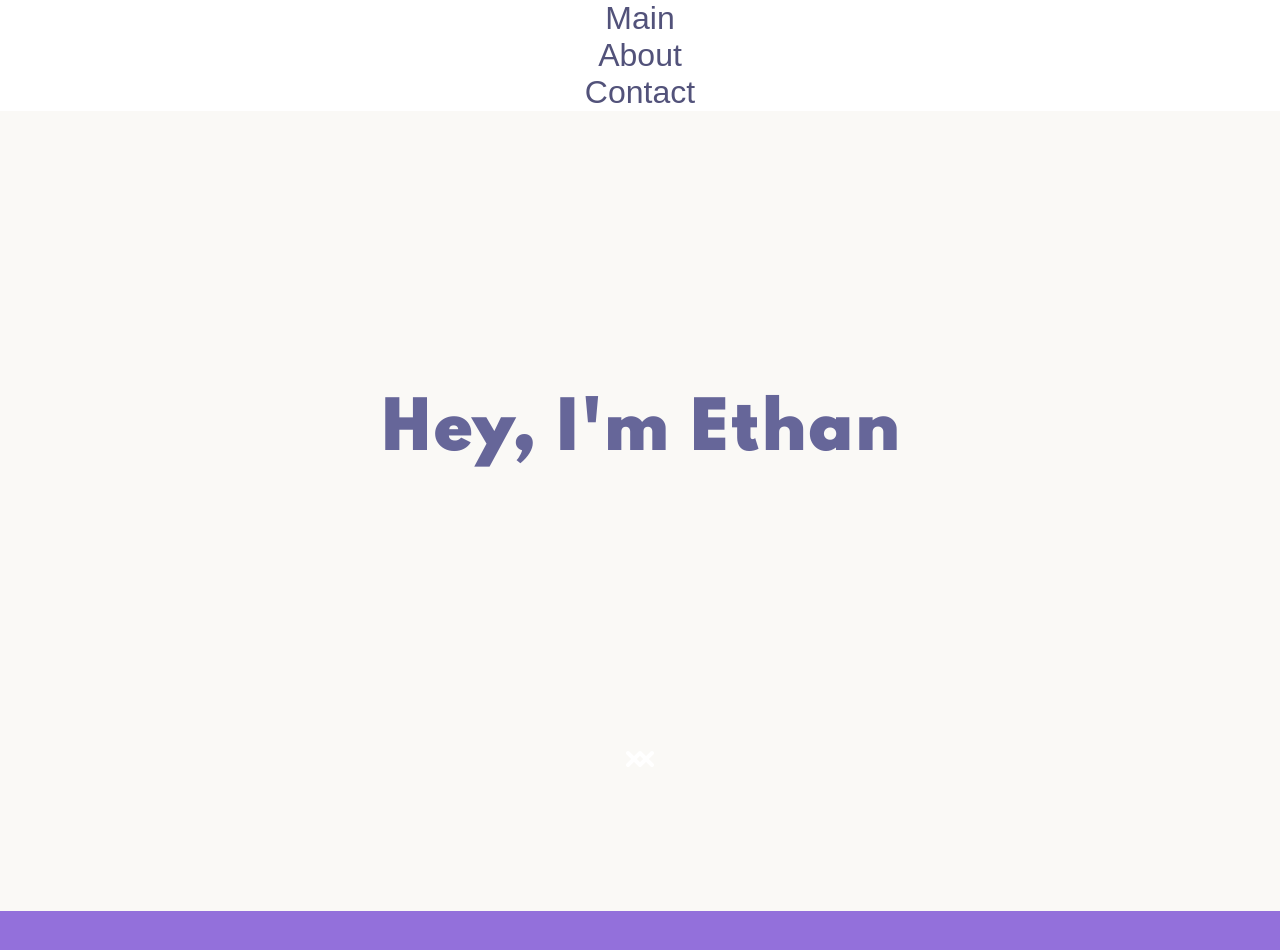
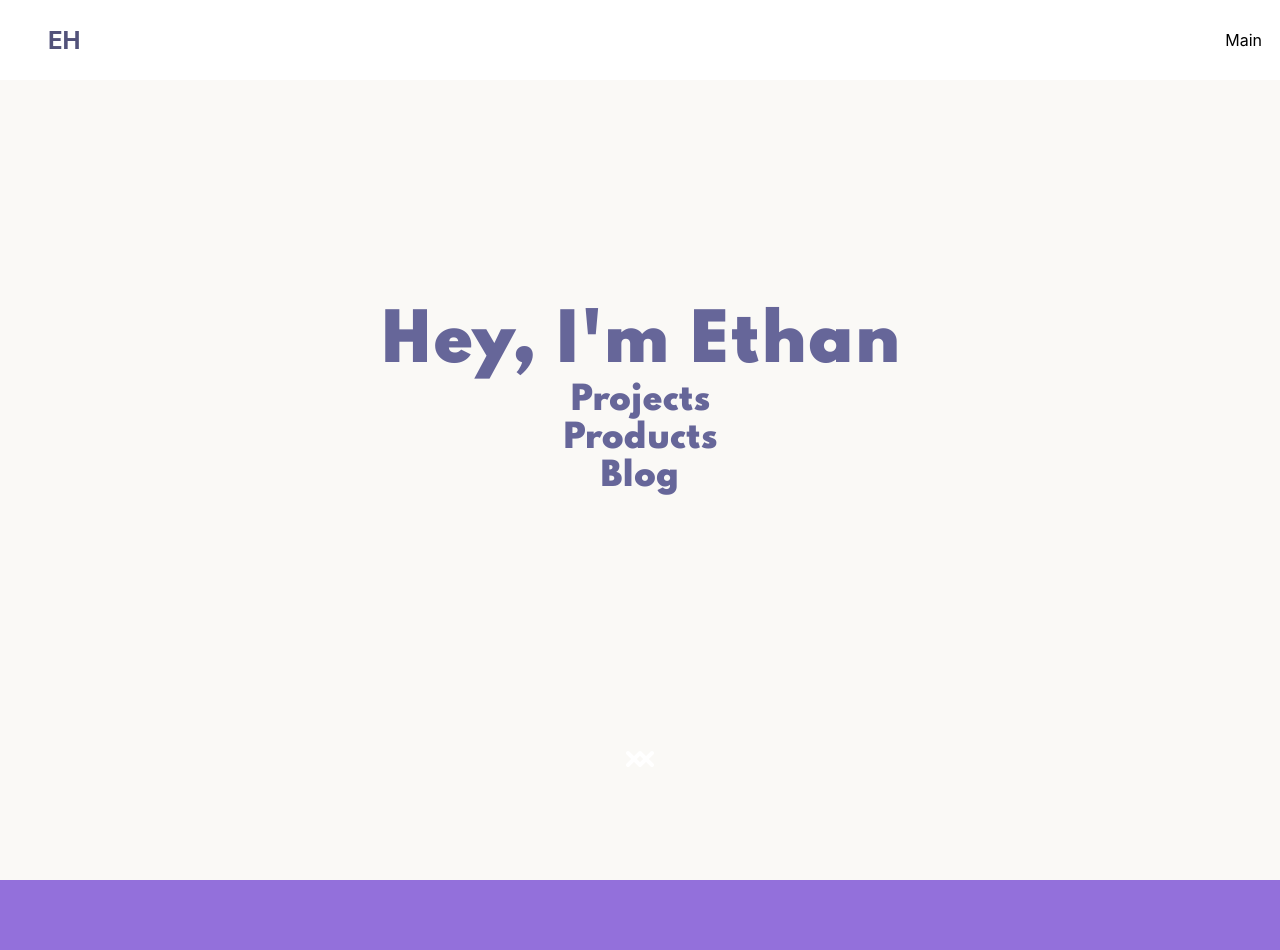
Before and after one commit to ethanherring/websiteversiontwo, a React (Create React App) app: page / in a window 1280 px wide. Shown: the top 950 px of the page. Built offline with nearby package versions, Linux system fonts and the light colour scheme.

Commit message:
Working on updated responsive navbar

```diff
--- a/package.json
+++ b/package.json
@@ -9,11 +9,11 @@
     "@testing-library/jest-dom": "^5.11.10",
     "@testing-library/react": "^11.2.6",
     "@testing-library/user-event": "^12.8.3",
-    "hamburger-react": "^2.4.1",
     "react": "^17.0.2",
     "react-dom": "^17.0.2",
     "react-ga": "^3.3.0",
     "react-icons": "^4.2.0",
+    "react-router-dom": "^5.2.0",
     "react-scripts": "4.0.3",
     "react-scroll": "^1.8.2",
     "styled-components": "^5.3.0",
--- a/src/App.css
+++ b/src/App.css
@@ -1,20 +1,13 @@
 * {
   margin: 0;
   padding: 0;
+  box-sizing: border-box;
 }
 
 .App {
   text-align: center;
 }
 
-
-.navbar {
-  position :fixed;
-  top: 0;
-  width: 100%;
-  text-align: right;
-  background-color: transparent;
-}
 
 
 
--- a/src/App.js
+++ b/src/App.js
@@ -1,5 +1,5 @@
 import { React, useEffect } from 'react';
-import Navbar from './Components/Navbar';
+import Navbar from './Components/Navbar/index.js';
 import Main from './Sections/Main';
 import About from './Sections/About';
 import Contact from './Sections/Contact';
--- a/src/Components/Navbar.js
+++ b/src/Components/Navbar.js
@@ -1,6 +1,5 @@
 import React, { Component } from 'react';
 import NavLinks from './NavLinks'
-import { Sling as Hamburger } from 'hamburger-react';
 import { useState } from 'react';
 
 
@@ -30,12 +29,6 @@ class Navbar extends Component {
         return(
 
             <div className="navbar">
-                <Hamburger easing="ease-in"
-                    onClick={this.setState({check: !this.state.check})}
-                    color="#666699" />
-
-
-
             </div>
         );
     }
--- /dev/null
+++ b/src/Components/Navbar/NavbarElements.js
@@ -0,0 +1,85 @@
+import styled from 'styled-components';
+import { Link as LinkS} from 'react-scroll';
+
+export const Nav = styled.nav`
+    background: transparent;
+    height: 80px;
+    /*margin-top: -80px;*/
+    display: flex;
+    justify-content: center;
+    align-items: center;
+    font-size 1rem;
+    position: sticky;
+    top: 0;
+    z-index: 10;
+
+    @media screen and (max-width: 960 px) {
+        transition: 0.8s all ease;
+    }
+`;
+
+export const NavbarContainer = styled.div`
+    display: flex;
+    justify-content: space-between;
+    height: 80px;
+    z-index: 1;
+    width: 100%;
+    padding: 0 24px;
+    maxwidth: 1100px;
+`;
+
+export const NavLogo = styled.div`
+    color: #52527a;
+    justify-self: flex-start;
+    cursor: pointer;
+    font-size: 1.5rem;
+    display: flex;
+    align-items: center;
+    margin-left: 24px;
+    font-weight: bold;
+    text-decoration: non;
+`;
+
+export const MobileIcon = styled.div`
+    display: none;
+
+    @media screen and (max-width: 768px) {
+        display: block;
+        position: absolute;
+        top: 0;
+        right: 0;
+        transform: translate(-100%, 60%);
+        font-size: 1.8rem;
+        cursor: pointer;
+    }
+`;
+
+export const NavMenu = styled.ul`
+    display: flex;
+    align-items: center;
+    list-style: none;
+    text-align: center;
+    margin-right: -22px;
+
+    @media screen and (max-width: 768px) {
+        display: none;
+    }
+`;
+
+export const NavItem = styled.li`
+    height: 80px;
+`;
+
+export const NavLinks = styled(LinkS)`
+    color: black;
+    display: felx;
+    align-items: center;
+    text-decoration: none;
+    padding: 0 1rem;
+    height: 100%;
+    cursor: pointer;
+
+    &.active {
+        border-bottom: 3ppx solid green;
+    }
+`;
--- /dev/null
+++ b/src/Components/Navbar/index.js
@@ -0,0 +1,46 @@
+import React from 'react';
+import { BiMenuAltRight } from 'react-icons/bi';
+import {Nav,
+    NavbarContainer,
+    NavLogo,
+    MobileIcon,
+    NavMenu,
+    NavItem,
+    NavLinks} from './NavbarElements';
+
+
+const Navbar = () => {
+
+
+    return (
+      <>
+        <Nav>
+            <NavbarContainer>
+                    <NavLogo>
+                        EH
+                    </NavLogo>
+                    <MobileIcon>
+                        <BiMenuAltRight />
+                    </MobileIcon>
+                    <NavMenu>
+                        <NavItem>
+                            {/*This is where the react-scroll links will go*/}
+                            <NavLinks
+                                    activeClass="active"
+                                    to="main"
+                                    spy={true}
+                                    smooth={true}
+                                    offset={0}
+                                    duration={500}
+                                    >
+                                        Main
+                            </NavLinks>
+                        </NavItem>
+                    </NavMenu>
+            </NavbarContainer>
+        </Nav>
+      </>
+    );
+}
+
+export default Navbar;
--- a/src/Sections/Main.js
+++ b/src/Sections/Main.js
@@ -10,6 +10,11 @@ class Main extends Component {
             <div className="main-section" id="main">
                 <div className="main-text" id="main-text">
                         <h1>Hey, I'm Ethan</h1>
+                        <ul>
+                            <li>Projects</li>
+                            <li>Products</li>
+                            <li>Blog</li>
+                        </ul>
                 </div>
             </div>
         );
```
Also changed, not shown: 1 other file (tests, documents, lock files or other folders).
